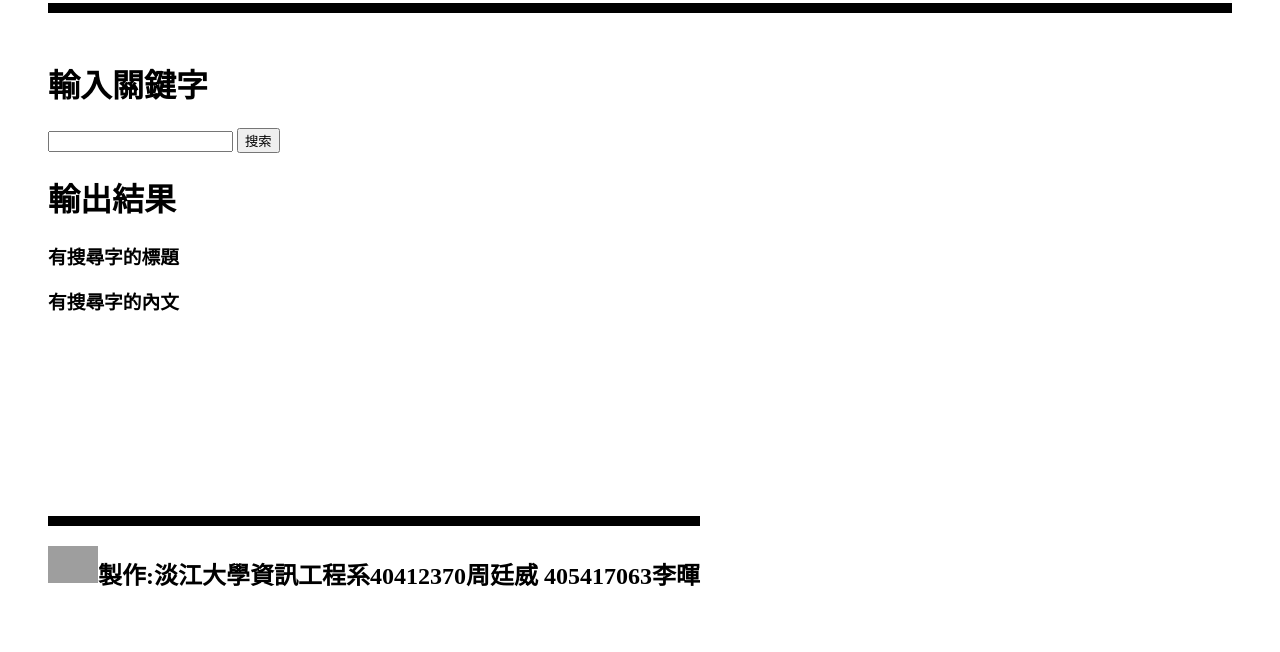
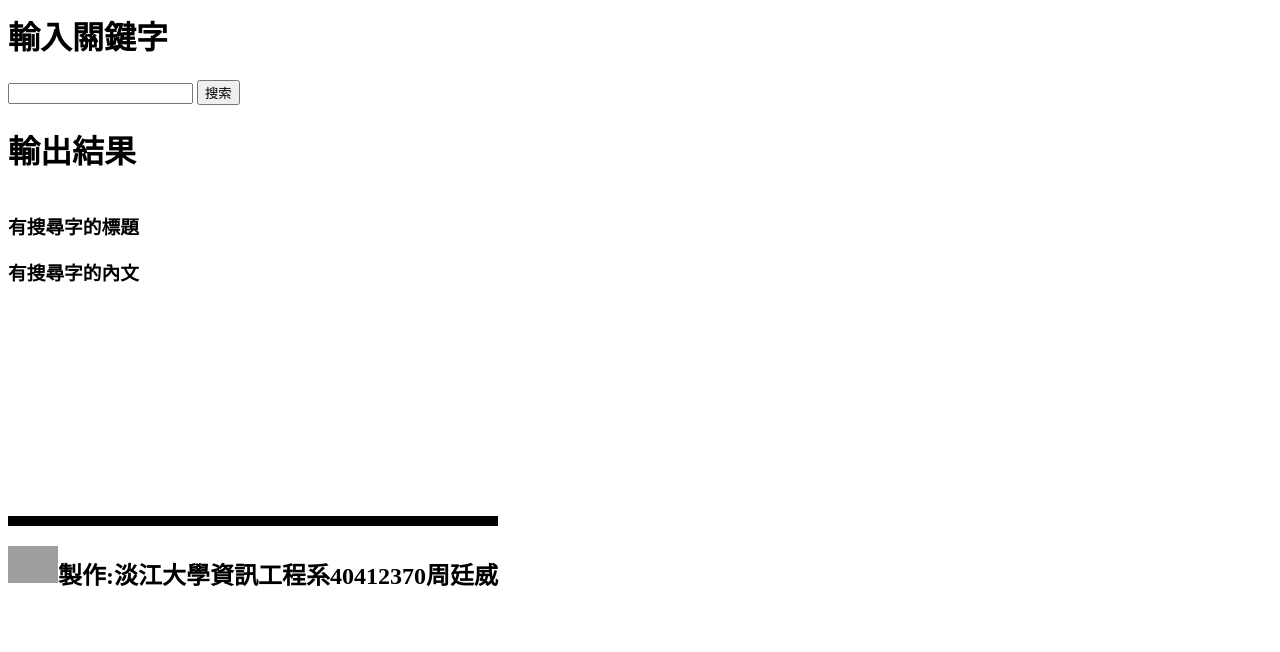
Before and after one commit to Dakudonkuro/2018_python_Django, a Django app: template templates/search.html in a window 1280 px wide. Shown: the part 190-842 px from the top of the page. Before the commit the page ends 777 px from the top, so only its background shows below. Run offline with Django 3.2, Linux system fonts and the light colour scheme; the template is opened without the code that fills it, so the values that code supplies are empty; parts of the project's set-up code (start-up, migrations or seed data) failed here and were passed over; grey boxes are pictures that could not be loaded.

Commit message:
Update search.html

```diff
--- a/templates/search.html
+++ b/templates/search.html
@@ -5,8 +5,7 @@
 <title>輸出資料</title>
 <style type="text/css">
 body {
-  min-height: calc(100vh - 70px);
-  padding: 40px 40px 0 40px;
+  padding-bottom：100px;
 }
 footer {
   position:fixed;
@@ -25,6 +24,7 @@ footer {
         <input type="submit" value="搜索">
     </form>
     <h1>輸出結果</h1>
+    <div style="width:500px;height:450px;overflow-x:hidden;overflow-y:auto;background-color:white;">
     <h3>有搜尋字的標題</h3>
      {% for aar in aardata %}
          <h4>======</h4>
@@ -37,10 +37,11 @@ footer {
          <p>標題 : {{ arr.標題 }}</p>
          <p><a href="{{ arr.網址 }}" target="_blank">{{ arr.網址 }}</a></p>
      {% endfor %}
+     </div>
 </body>
 
 <footer class="footer">
-<HR color="#000000" size="10" >
-<h2><a href="http://www.csie.tku.edu.tw/main.php" target="_blank"><img src="http://www2.tku.edu.tw/~teix/CSIE/images/stories/CSIElogo2008.jpg" width="50"></a>製作:淡江大學資訊工程系40412370周廷威 405417063李暉</h2>
+<div style="text-align:right;"><HR color="#000000" size="10" ></div>
+<div style="text-align:right;"><h2><a href="http://www.csie.tku.edu.tw/main.php" target="_blank"><img src="http://www2.tku.edu.tw/~teix/CSIE/images/stories/CSIElogo2008.jpg" width="50"></a>製作:淡江大學資訊工程系40412370周廷威</h2></div>
 </footer>
 </html>
```
